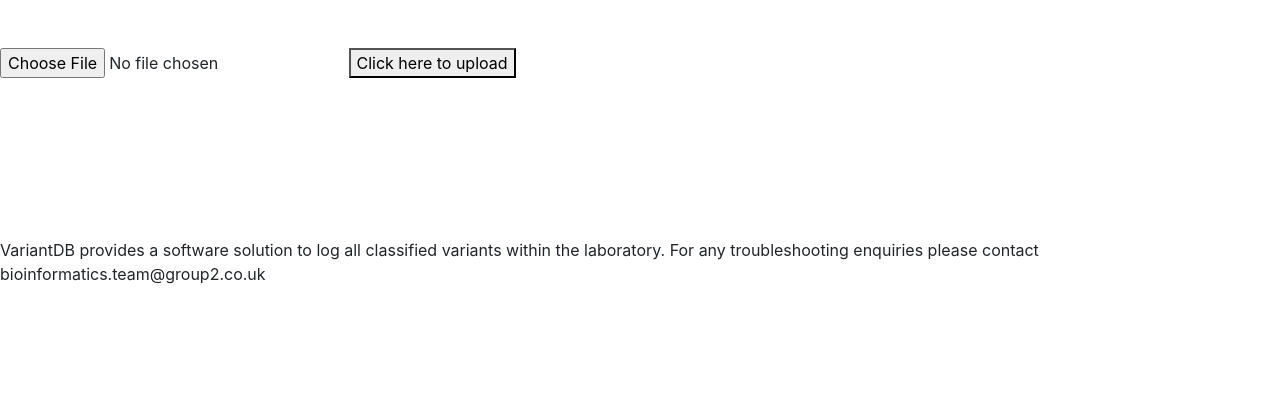
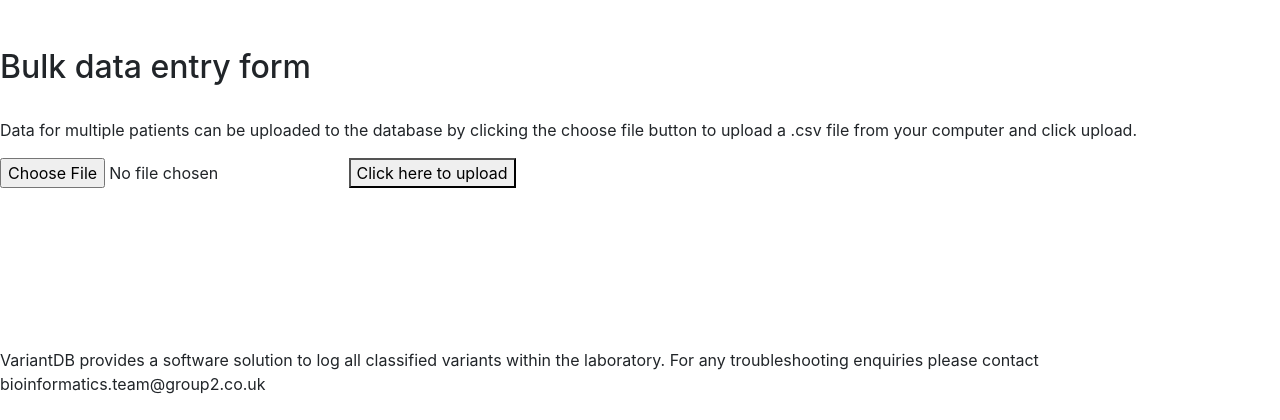
Before and after one commit to seikom/BIOL60860_IT, a Django app: page /bulkinput/ in a window 1280 px wide. Shown: the part 56-476 px from the top of the page. Run offline with Django 3.2, Linux system fonts and the light colour scheme; some libraries are stand-ins or nearby versions.

Commit message:
added title and small user guide for bulk import

```diff
--- a/VariantDatabase/DB/templates/DB/bulkinputpage.html
+++ b/VariantDatabase/DB/templates/DB/bulkinputpage.html
@@ -1,5 +1,9 @@
 {% extends 'DB/base.html' %}
 {% block content %}
+
+<h2>Bulk data entry form</h2>
+<br>
+<p>Data for multiple patients can be uploaded to the database by clicking the choose file button to upload a .csv file from your computer and click upload.</p>
 
 <form method="post" enctype="multipart/form-data">
   {% csrf_token %}
```
